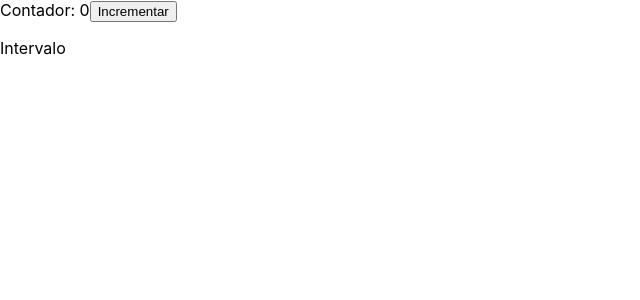
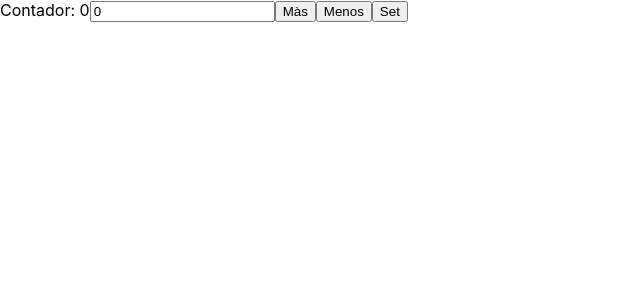
Before and after one commit to LuFabb/React-Hooks, a React (Create React App) app: page / in a window 1280 px wide. Shown: the top 300 px of the page, without its empty margins (0-640 px from the left). Built offline with nearby package versions, Linux system fonts and the light colour scheme.

Commit message:
useReducer

```diff
--- a/src/App.js
+++ b/src/App.js
@@ -1,54 +1,45 @@
-// useEffect
+//useReducer
 
-import { Component, useState, useEffect } from 'react'
+import { useReducer, useState } from 'react'
 
-const useContador = (inicial) => {
-  const [ contador, setContador ] = useState(inicial)
-  const incrementar = () => {
-    setContador(contador + 1)
-  }
+// we defining a initial state for our app
+// const state = { contador: 0 }
+// action always! is an object with this structure:
+// action = { type: string, payload: any}
 
-  return [contador, incrementar]
-}
-/*
-const Interval = ({ contador }) => {
-  useEffect(() => {
-    const i = setInterval(() => console.log(contador), 1000)
-    return () => clearInterval(i)
-  }, [contador])
-  return (
-    <p>Intervalo</p>
-  )
-} */
+const inicial = { contador : 0 }
 
-class Interval extends Component {
-  intervalo = ''
-  componentDidMount() {
-    this.intervalo = setInterval(() => console.log(this.props.contador), 1000)
-  }
-  componentWillUnmount() {
-    clearInterval(this.intervalo)
-  }
-
-  render() {
-    return(
-      <p>Intervalo</p>
-    )
+// function Reducer - useReducer needs this function to work
+const reducer = (state, action) => {
+  switch(action.type) {
+    case 'incrementar':
+      return { contador: state.contador + 1 }
+    case 'decrementar':
+      return { contador: state.contador - 1 }
+    case 'set':
+      return { contador: action.payload }
+    default:
+      return state
   }
 }
 
+// App components with useReducer
+
 const App = () => {
-  const [contador, incrementar] = useContador(0)
-  useEffect(() => {
-    document.title = contador
-  }, [contador])
-    return (
+  const [ state, dispatch ] = useReducer(reducer, inicial)
+  const [valor, setValor] = useState(0)
+
+  return (
     <div>
-      Contador: {contador}
-      <button onClick={incrementar}>Incrementar</button>
-      <Interval contador={contador} />
+      Contador: {state.contador}
+      <input value={valor} onChange={e => setValor(e.target.value)}/>
+      <button onClick={() => dispatch({ type: 'incrementar' })}>Màs</button>
+      <button onClick={() => dispatch({ type: 'decrementar' })}>Menos</button>
+      <button onClick={() => dispatch({ type: 'set', payload: valor })}>Set</button>
     </div>
   )
 }
 
+
+
 export default App
```
Also changed, not shown: src/useEffect.js (added, +54 -0 lines).
